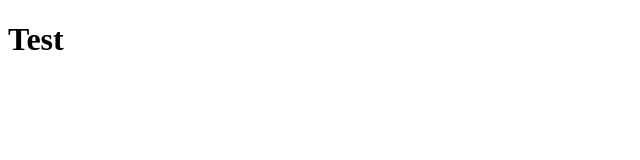
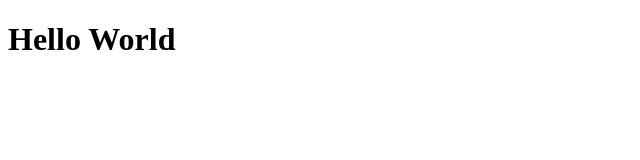
Before and after one commit to gagan740/Visual-Studio-Code-Git-Test, a plain HTML site: page index.html in a window 1280 px wide. Shown: the whole page, without its empty margins (0-640 px from the left). Drawn offline with Linux system fonts and the light colour scheme.

Commit message:
hello world

```diff
--- a/index.html
+++ b/index.html
@@ -8,7 +8,7 @@
 </head>
 
 <body>
-    <h1>Test</h1>
+    <h1>Hello World</h1>
 </body>
 
 </html>
```
